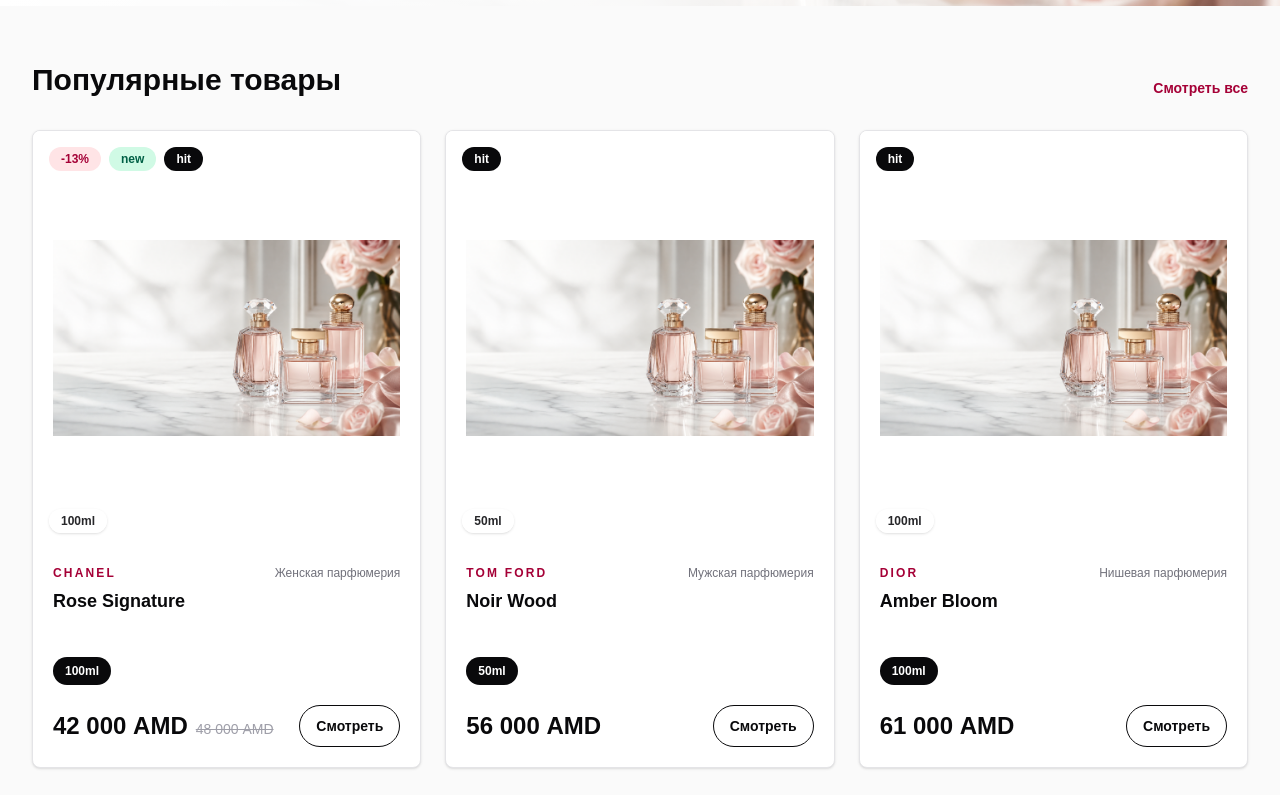
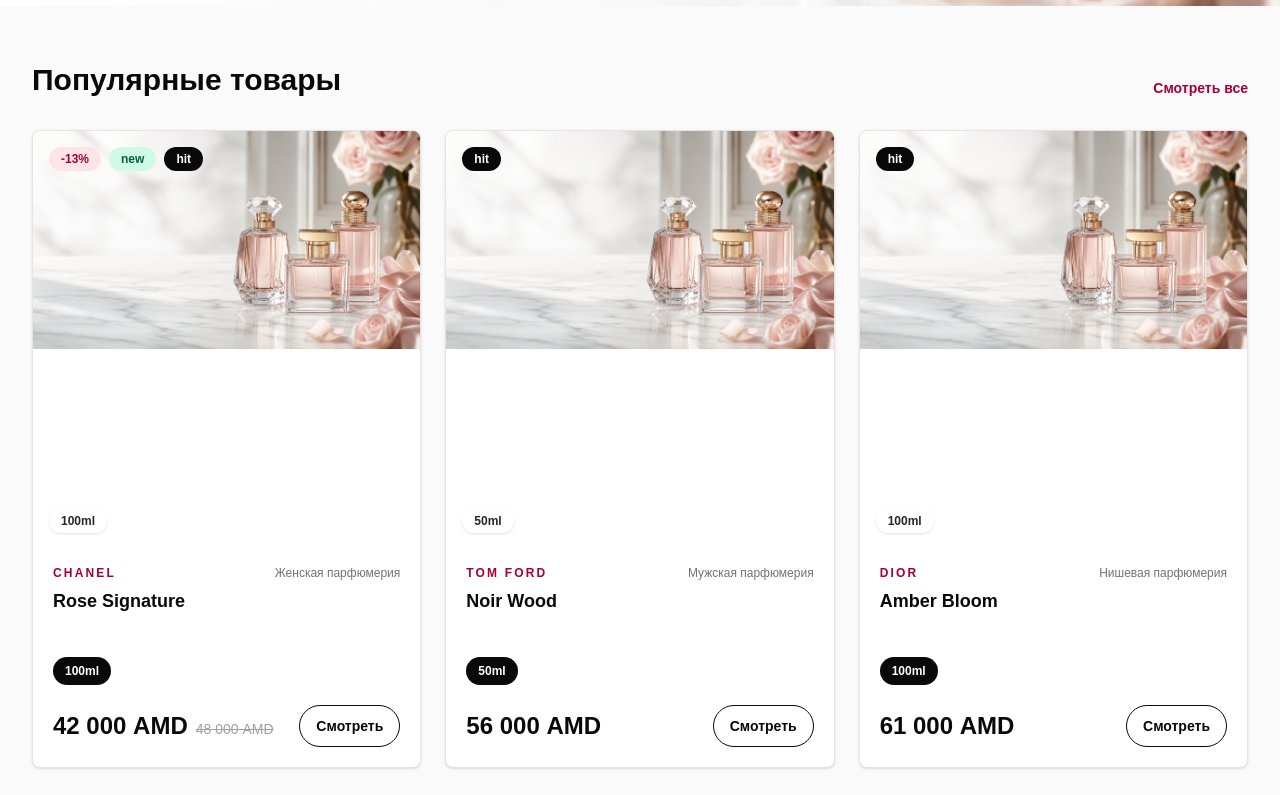
Before and after one commit to ArtemMartirosian/aroma-front, a Next.js app: page / in a window 1280 px wide. Shown: the part 745-1540 px from the top of the page. Built offline with nearby package versions, Linux system fonts and the light colour scheme; no server answers.

Commit message:
Remove top and side image padding in product card

```diff
--- a/src/components/catalog/ProductCard.tsx
+++ b/src/components/catalog/ProductCard.tsx
@@ -47,7 +47,7 @@
             alt={product.name}
             fill
             sizes="(min-width: 1280px) 33vw, (min-width: 768px) 50vw, 100vw"
-            className="object-contain p-5 transition duration-700 group-hover:scale-105"
+            className="object-contain object-top px-0 pb-6 pt-0 transition duration-700 group-hover:scale-105"
           />
         </Link>
 
```
